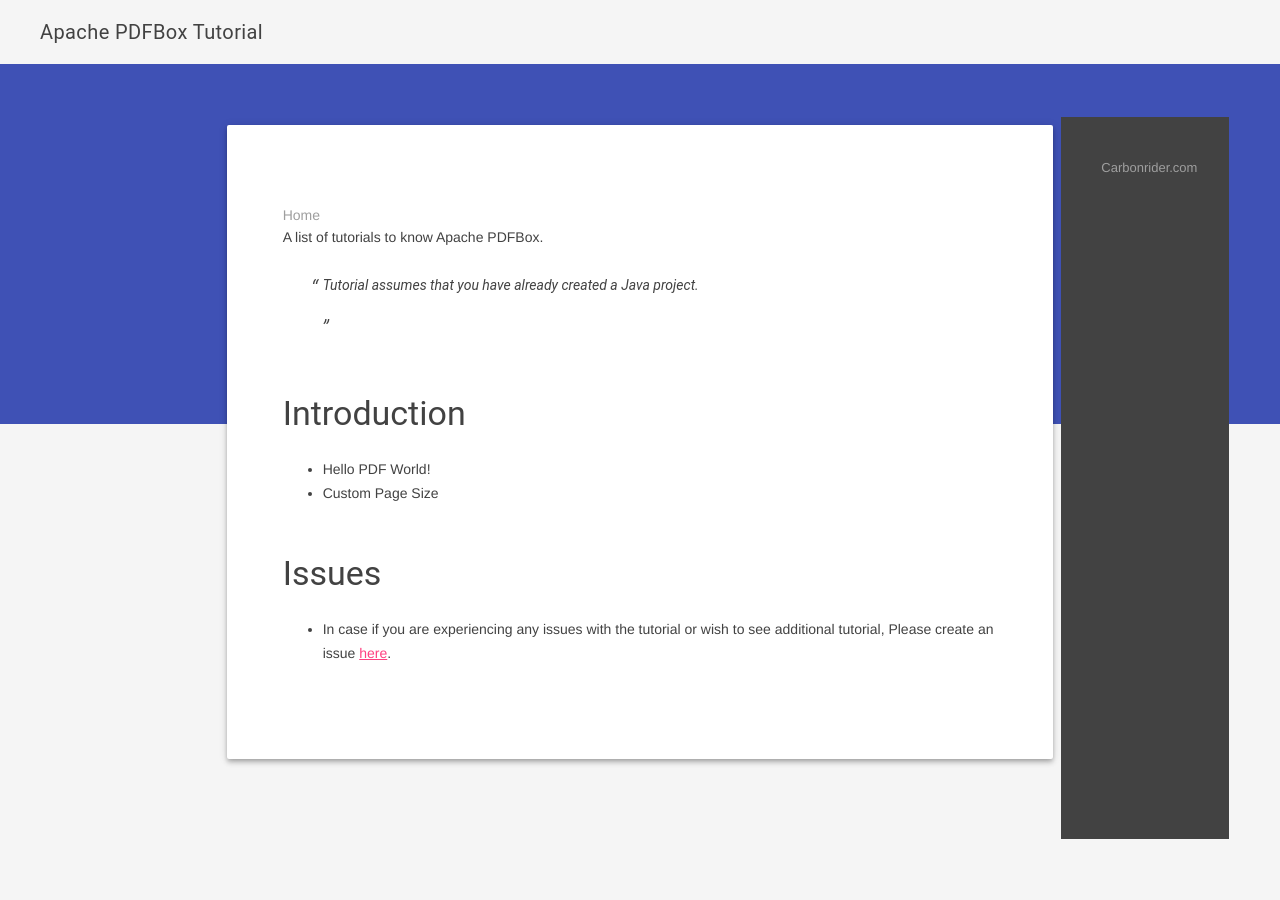
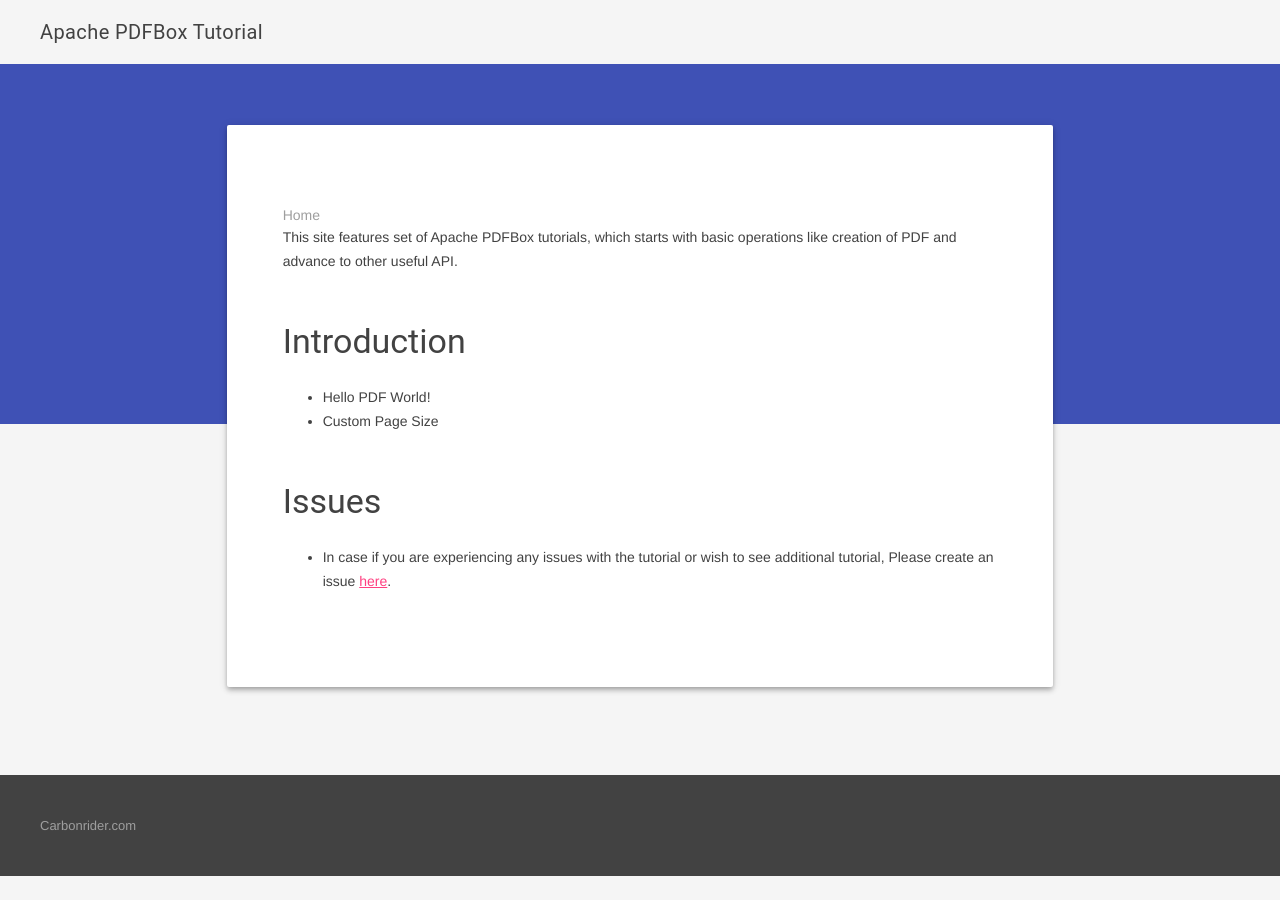
Before and after one commit to carbonrider/pdfbox_tutorial, a Jekyll site: the page built from index.md, in a window 1280 px wide. Built offline with Jekyll 4.4.1, drawn with Linux system fonts in a browser that asks for light colours; nearby versions of some CDN libraries; Markdown is read by kramdown in place of the engine named in the settings.

Commit message:
Fixed layout issue.

```diff
--- a/_includes/footer.html
+++ b/_includes/footer.html
@@ -1,3 +1,4 @@
+        </div>
         <footer class="demo-footer mdl-mini-footer">
           <div class="mdl-mini-footer--left-section">
             <ul class="mdl-mini-footer--link-list">
--- a/index.md
+++ b/index.md
@@ -6,9 +6,8 @@ title: Apache PDFBox Tutorial
   Home
 </div>
 
-A list of tutorials to know Apache PDFBox.
 
->Tutorial assumes that you have already created a Java project.
+This site features set of Apache PDFBox tutorials, which starts with basic operations like creation of PDF and advance to other useful API.
 
 ### Introduction
 
```
